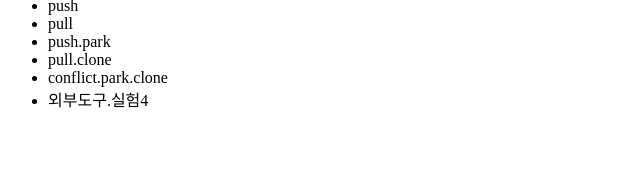
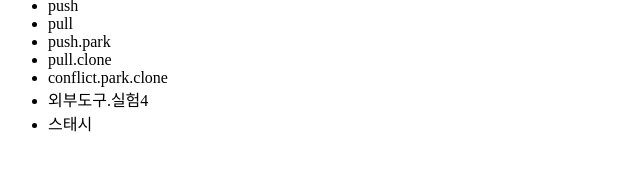
Before and after one commit to mrsimplelife/opentutorials_git_mrsimple, a plain HTML site: page index.html in a window 1280 px wide. Shown: the part 201-372 px from the top of the page, 0-640 px from the left. Drawn offline with Linux system fonts and the light colour scheme.

Commit message:
스테시 추가

```diff
--- a/index.html
+++ b/index.html
@@ -18,6 +18,7 @@
         <li>pull.clone</li>
         <li>conflict.park.clone</li>
         <li>외부도구.실험4</li>
+        <li>스태시</li>
     </ul>
 </body>
 
```
